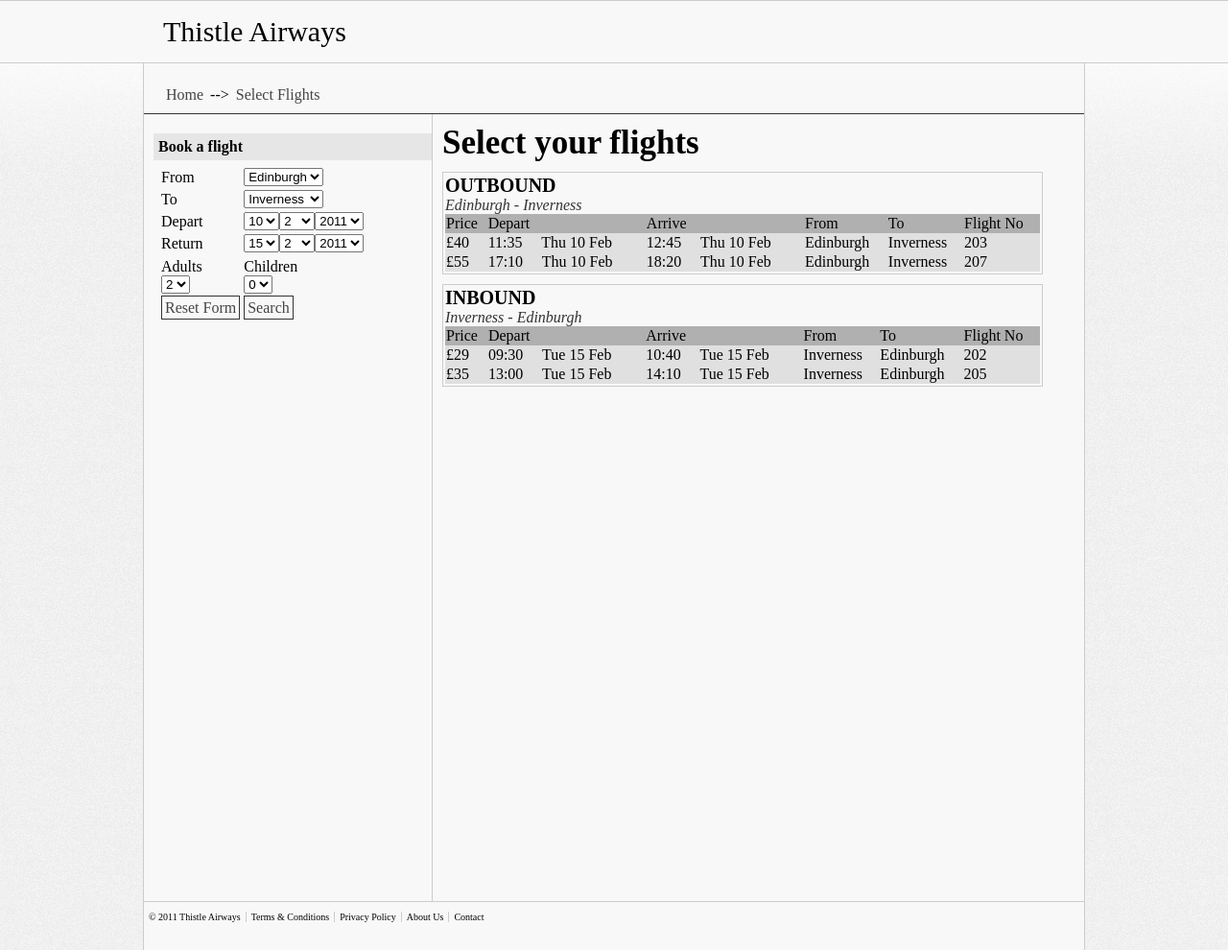
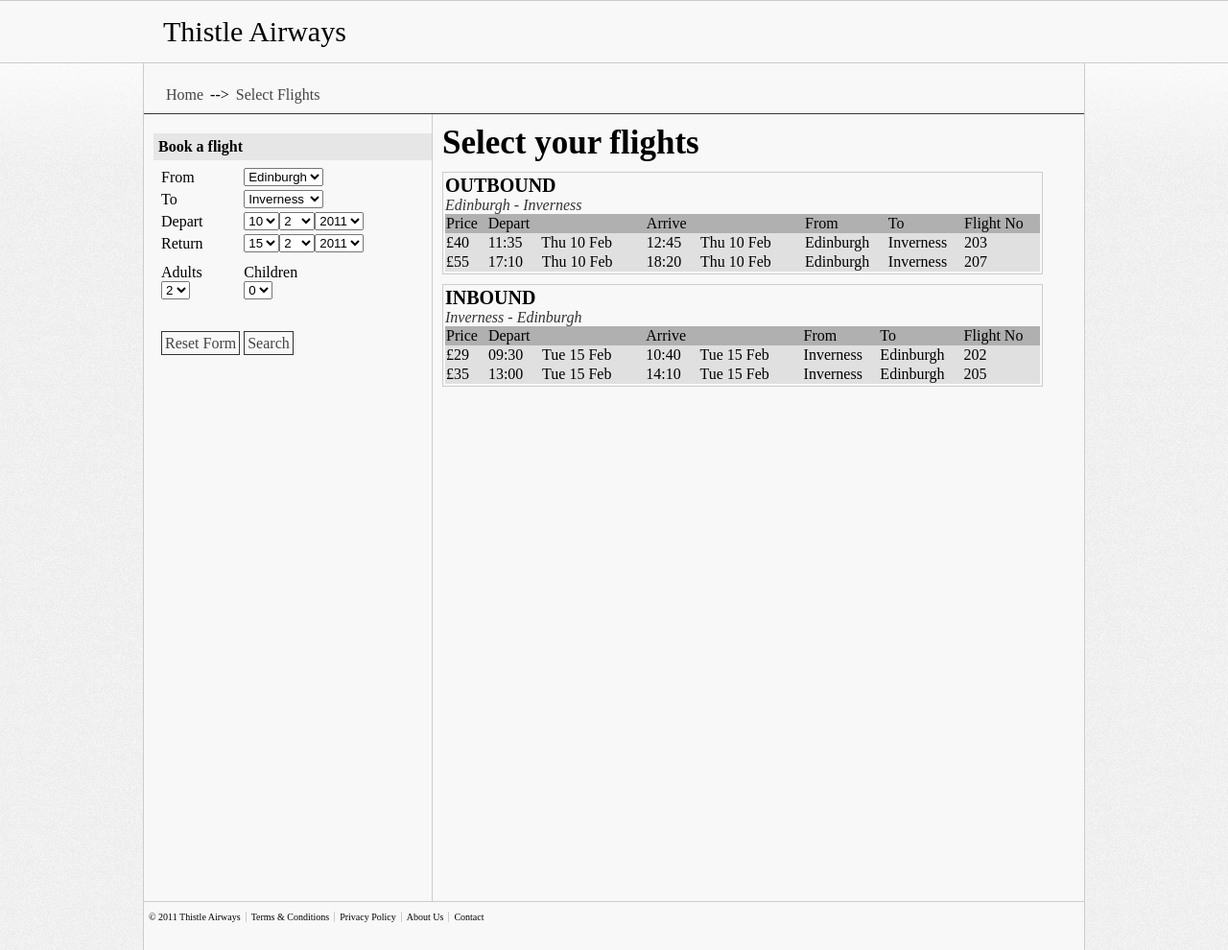
Before and after one commit to thistle-airways/prototype, a PHP site: page /index.php?page=flights in a window 1280 px wide. Shown: the whole page at 96% size. Run offline with PHP 8.4, Linux system fonts and the light colour scheme.

Commit message:
Further work on left-menu.

```diff
--- a/front_end/assets/style/style.css
+++ b/front_end/assets/style/style.css
@@ -182,3 +182,5 @@ p.flights.subtitle {
 	font-style:italic;
 	color:#333;
 }
+#search-table .spacer.small td { padding-top: 5px; }
+#search-table .spacer td { padding-top: 30px; }
--- a/front_end/pages/flights.php
+++ b/front_end/pages/flights.php
@@ -2,16 +2,16 @@
 	<div id="flight-search">
 		<p class="search-heading">Book a flight</p>
 
-		<!--Search fields populated from available destinations in DB -->
+		<!--Search fields to be populated from available destinations in DB -->
 		<table id="search-table">
 			<tr class="from"><td>From</td><td><?php dropdown($destinations, 'Edinburgh'); ?></td></tr>
 			<tr class="to"><td>To</td><td><?php dropdown($destinations, 'Inverness'); ?></td></tr>
 			<tr class="depart"><td>Depart</td><td><?php datePicker(10, 2); ?></td></tr>
 			<tr class="return"><td>Return</td><td><?php datePicker(15, 2); ?></td></tr>
-			<tr class="space" />
+			<tr class="spacer small"><td></td></tr>
 			<tr class="people"><td>Adults<br /><?php noPsngrPicker("adult", 2); ?></td><td>Children<br /><?php noPsngrPicker("adult"); ?></td></tr>
-			<tr class="space" />
-			<tr class="actions"><td><a href="reset">Reset Form</a></td><td><a href="flights.html">Search</a></td></tr>
+			<tr class="spacer"><td></td></tr>
+			<td><a href="reset">Reset Form</a></td><td><a href="flights.html">Search</a></td></tr>
 		</table>
 	</div>
 </div>
--- a/front_end/pages/home.php
+++ b/front_end/pages/home.php
@@ -8,9 +8,9 @@
 			<tr class="to"><td>To</td><td><?php dropdown($destinations, ''); ?></td></tr>
 			<tr class="depart"><td>Depart</td><td><?php datePicker(); ?></td></tr>
 			<tr class="return"><td>Return</td><td><?php datePicker(); ?></td></tr>
-			<tr class="space" />
+			<tr class="spacer small"><td></td></tr>
 			<tr class="people"><td>Adults<br /><?php noPsngrPicker("adult"); ?></td><td>Children<br /><?php noPsngrPicker("children"); ?></td></tr>
-			<tr class="space" />
+			<tr class="spacer"><td></td></tr>
 			<tr class="actions"><td><a href="reset">Reset Form</a></td><td><a href="flights.html">Search</a></td></tr>
 		</table>
 	</div>
```
